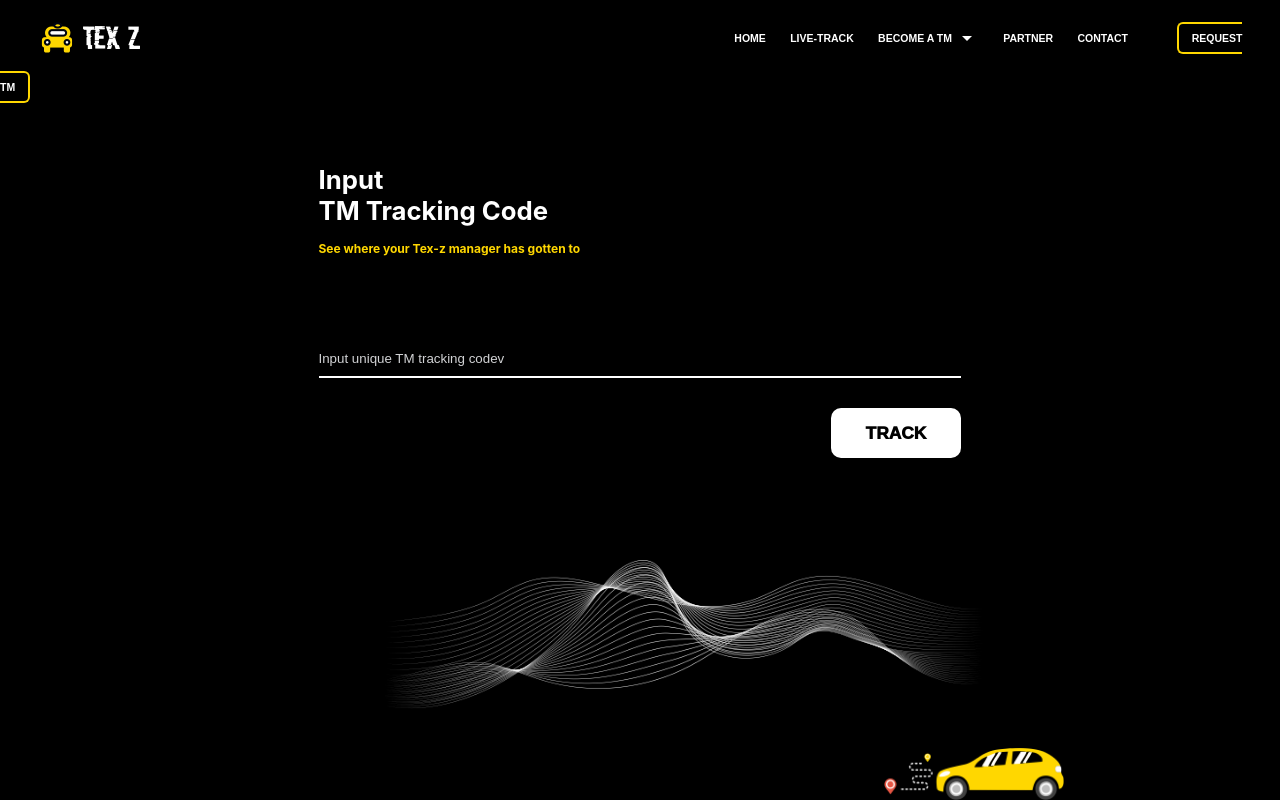
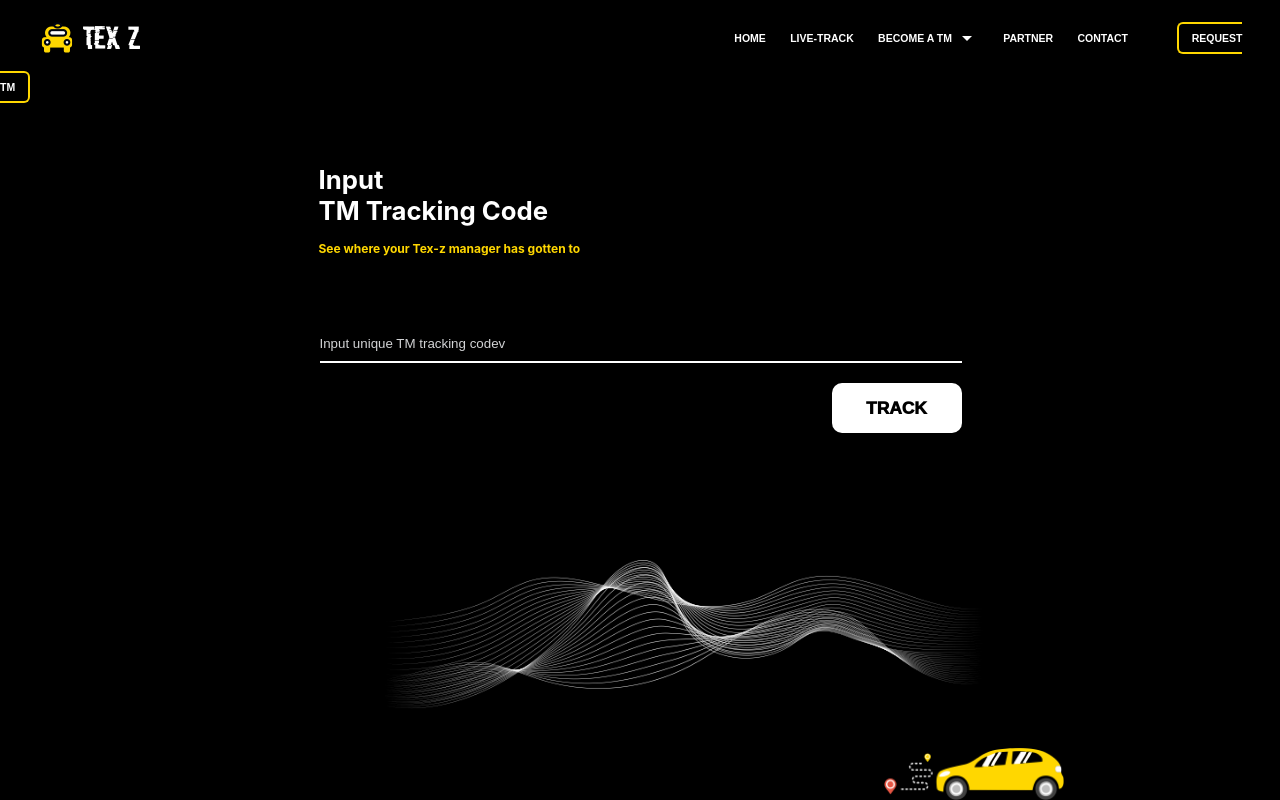
Before and after one commit to Tobbeycc1/abcde, a React (Create React App) app: page /live-track in a window 1280 px wide. Built offline with nearby package versions, Linux system fonts and the light colour scheme.

Commit message:
Fixed overlapping button

```diff
--- a/src/componet/BecomeAPartner.js
+++ b/src/componet/BecomeAPartner.js
@@ -1,7 +1,7 @@
 import classes from './BecomeAPartner.module.css'
 import Underlinedform from './underlinedform'
 import 'animate.css';
-import Otp from './Otp';
+
 
 function BecomeAPartner(props) {
     return(
--- a/src/componet/BecomeAPartner.module.css
+++ b/src/componet/BecomeAPartner.module.css
@@ -4,6 +4,10 @@
     width: 100%;
     height: 100vh;
     background: rgba(0, 0, 0, 0.932);
+    background: url(../images/Modal\ backround.png);
+    background-position: center;
+    background-size: cover;
+    background-repeat: no-repeat;
 
    animation-name: slideDown;
    animation-duration: 3s;
@@ -18,6 +22,7 @@
    animation-duration: 3s;
    /* animation-iteration-count: 1; */
    animation-timing-function: ease-in-out;
+
 
 }
 
--- a/src/componet/underlinedform.js
+++ b/src/componet/underlinedform.js
@@ -5,7 +5,9 @@
         <div className={classes.underlinedform}>
             <form >
                 <input type={props.type} className={classes.inputbig} placeholder={props.bigplaceholder}></input>
-                <div className={classes.formconbig}> <button className={classes.btnbig}>{props.button}</button></div>
+                <button className={classes.btn}>{props.button}</button>
+
+
 
             </form>
         </div>
--- a/src/componet/underlinedform.module.css
+++ b/src/componet/underlinedform.module.css
@@ -7,39 +7,43 @@
     padding: 10px 0px;
     font-family: Arial, Helvetica, sans-serif;
 }
-.btnbig{
-    display:block;
-    width: 130px;
-    height: 50px;
-    background: white;
-    font-size: 17.41px;
-    font-weight: 1000;
-    color: var(--black);
-    border-radius: 10px;
-    transform: scale(-1, 1);
-    font-family: Arial, Helvetica, sans-serif;
-    border: none;
-    cursor: pointer;
 
-}
-.btnbig:hover{
-border: 2px solid var(--yellow);
-background: none;
-color: white;
-}
+
 .formconbig{
     text-align: right;
     color: red;
     transform: scale(-1, 1);
     width: 642px;
     margin-top: 30px;
+    position: absolute;
+    z-index: 0;
+
 }
 .inputbig::placeholder{
     color: var(--placeholdercolor);
 }
 .underlinedform{
-    position: absolute;
     margin-top: 70px;
-    z-index: -10;
+    text-align: right;
+
 
 }
+.btn{
+    width: 130px;
+    height: 50px;
+    background: white;
+    color: var(--black);
+    font-size: 17.41px;
+    font-weight: 1000;
+    font-family: Arial, Helvetica, sans-serif;
+    border: none;
+    cursor: pointer;
+    border-radius: 10px;
+    margin-top: 20px;
+
+}
+.btn:hover{
+    border: 2px solid var(--yellow);
+    background: none;
+    color: white;
+    }
--- a/src/pages/livetrack.js
+++ b/src/pages/livetrack.js
@@ -9,7 +9,8 @@
             <div className={classes.livetracksubcon}>
             <h3 className={classes.trackingtitle}>Input <br/> TM Tracking Code</h3>
             <p className={classes.trackingsubtitle}>See where your Tex-z manager has gotten to</p>
-            <Underlinedform type={'text'} bigplaceholder={'Input unique TM tracking codev'} button={'TRACK'}/>
+            <div className={classes.underlineCon}><Underlinedform type={'text'} bigplaceholder={'Input unique TM tracking codev'} button={'TRACK'}/></div>
+
             </div>
             <div className={classes.wavycon}>
                <img src={wavy} alt={wavy} className={classes.wavy} />
--- a/src/pages/livetrack.module.css
+++ b/src/pages/livetrack.module.css
@@ -11,6 +11,11 @@
 
 
 }
+/* .underlineCon{
+    position: absolute;
+
+} */
+
 .wavycon{
 text-align: center;
 
```
Also changed, not shown: src/images/Modal backround.png (added).
